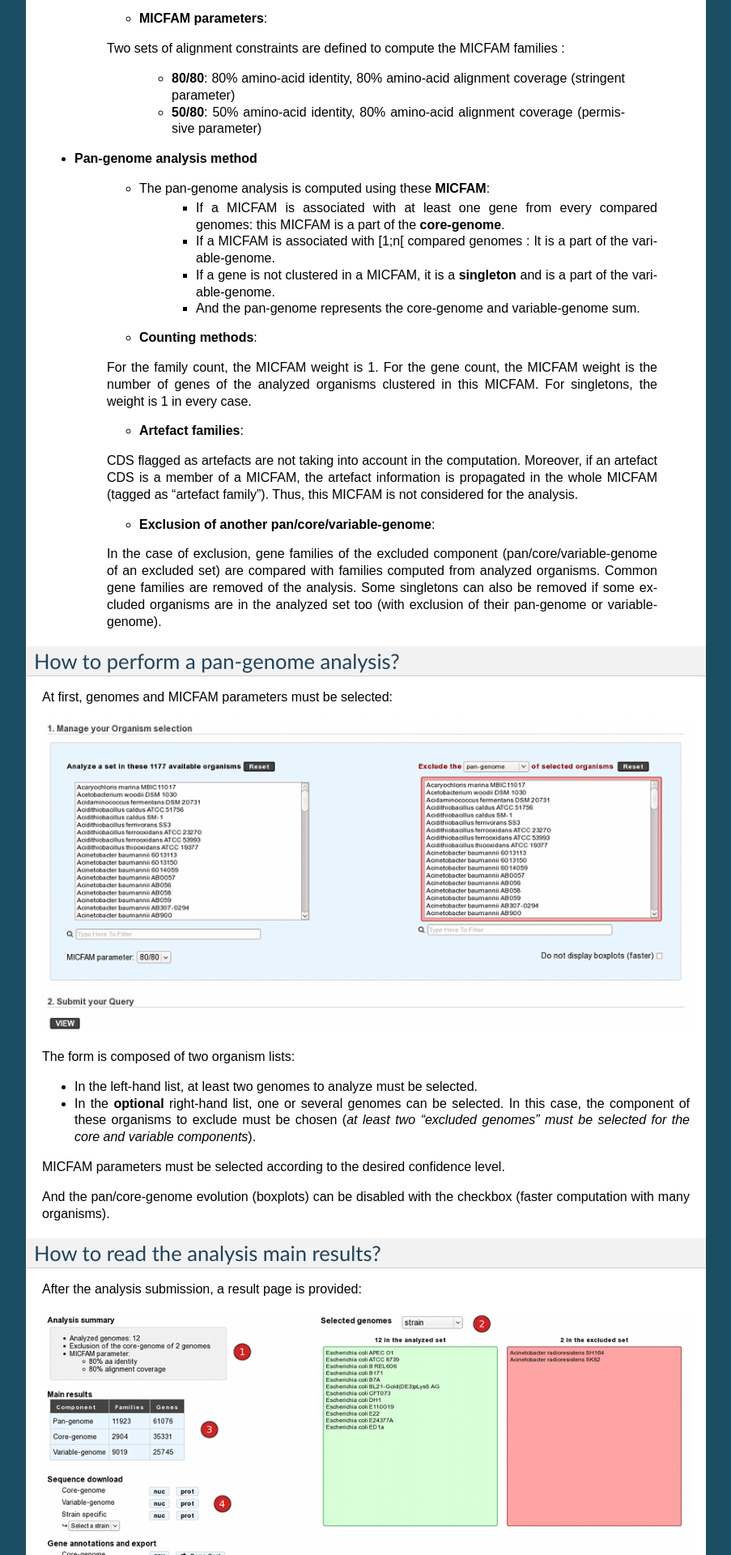
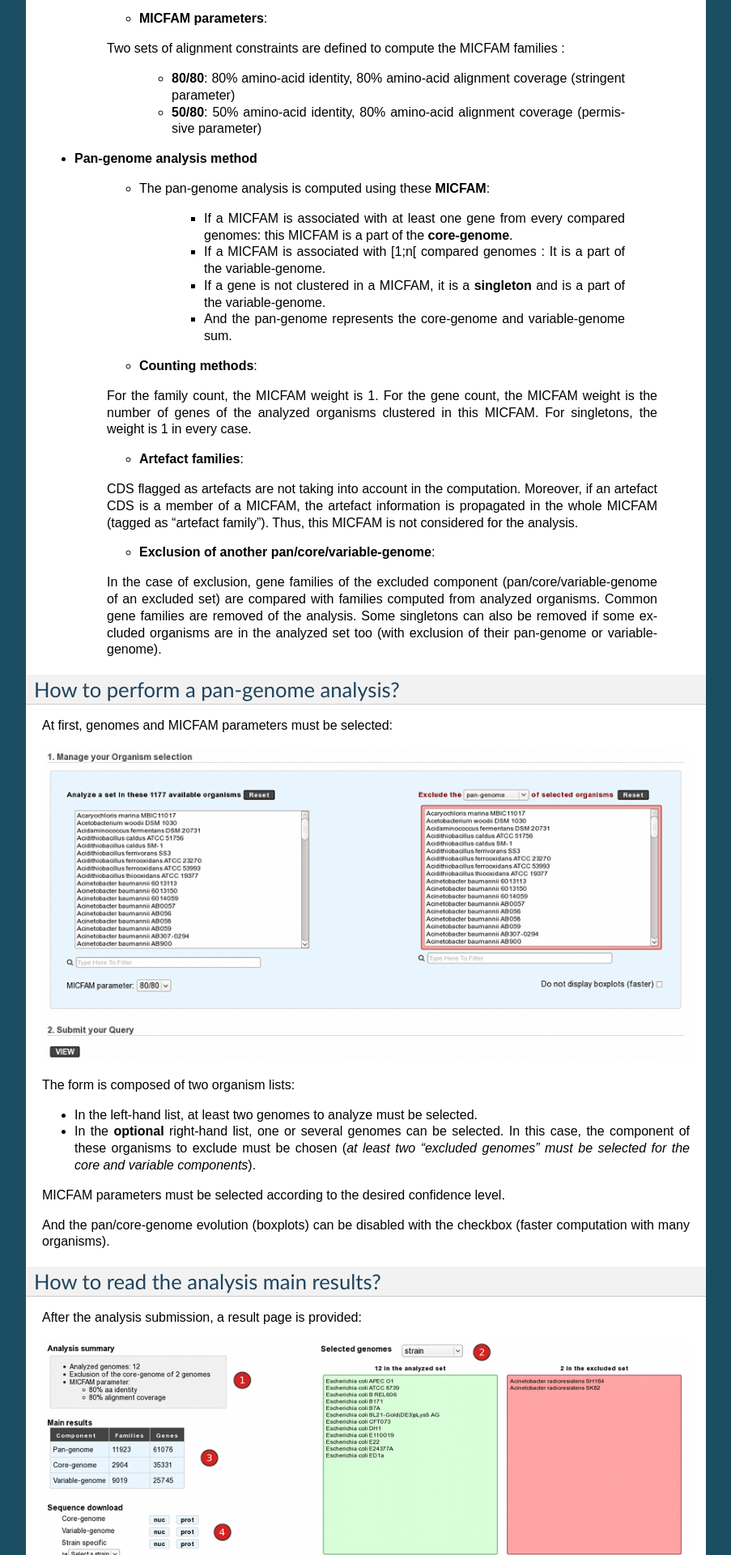
Before and after one commit to labgem/microscope-user-doc, a Sphinx documentation site: the page built from docs/content/compgenomics/pancoreTool.rst, in a window 1280 px wide. Shown: the part 1263-3183 px from the top of the page at 81% size, without its empty margins (198-1101 px from the left). Built offline with Sphinx 7.4.7, drawn with Linux system fonts in a browser that asks for light colours; formulas are drawn with MathJax 3.

Commit message:
Corrections

```diff
--- a/docs/content/compgenomics/pancoreTool.rst
+++ b/docs/content/compgenomics/pancoreTool.rst
@@ -45,6 +45,7 @@
 		Reference: `Miele V, Penel S, Duret L. Ultra-fast sequence clustering from similarity networks with SiLiX. BMC Bioinformatics. 2011 Apr 22;12:116. <http://www.ncbi.nlm.nih.gov/pmc/articles/PMC3095554/>`_
 
 	* **MICFAM parameters**:
+
 	Two sets of alignment constraints are defined to compute the MICFAM families :
 
 		* **80/80**: 80% amino-acid identity, 80% amino-acid alignment coverage (stringent parameter)
@@ -54,20 +55,24 @@
 - **Pan-genome analysis method**
 
 	* The pan-genome analysis is computed using these **MICFAM**:
+
 		* If a MICFAM is associated with at least one gene from every compared genomes: this MICFAM is a part of the **core-genome**.
 		* If a MICFAM is associated with [1;n[ compared genomes : It is a part of the variable-genome.
 		* If a gene is not clustered in a MICFAM, it is a **singleton** and is a part of the variable-genome.
 		* And the pan-genome represents the core-genome and variable-genome sum.
 
 	* **Counting methods**:
+
 	For the family count, the MICFAM weight is 1.
 	For the gene count, the MICFAM weight is the number of genes of the analyzed organisms clustered in this MICFAM.
 	For singletons, the weight is 1 in every case.
 
 	* **Artefact families**:
+
 	CDS flagged as artefacts are not taking into account in the computation. Moreover, if an artefact CDS is a member of a MICFAM, the artefact information is propagated in the whole MICFAM (tagged as "artefact family"). Thus, this MICFAM is not considered for the analysis.
 
 	* **Exclusion of another pan/core/variable-genome**:
+
 	In the case of exclusion, gene families of the excluded component (pan/core/variable-genome of an excluded set) are compared with families computed from analyzed organisms. Common gene families are removed of the analysis. Some singletons can also be removed if some excluded organisms are in the analyzed set too (with exclusion of their pan-genome or variable-genome).
 
 
--- a/docs/content/expdata/NGSProjectEvo.rst
+++ b/docs/content/expdata/NGSProjectEvo.rst
@@ -95,6 +95,7 @@
 **B**. In the right part of the table, **mutations are described according to the displayed characteristics chosen by you and allocated to the clones they belong to**.
 
 	* Whatever the displayed characteristics chosen, you will have access to a full mutation description if you mouseover a mutation: Mutation type | [SNP type] | Nuc. change | [Nuc. change effect] | [Codon change] | [AA change] | [AA change effect] | Numerical score | Fractional score | Sequencing technology | Read type | Source
+
 Fields in brackets are specified for SNP events only.
 
 		* *Mutation type*: ’SNP’, ’insertion’ or ’deletion’.
--- a/docs/content/overview/interface.rst
+++ b/docs/content/overview/interface.rst
@@ -24,12 +24,14 @@
 .. image:: img/img2.png
 
 * **Item #1. Login Interface:**
+
 Fill the *username* and *password* fields as described in the Email sent to you at account creation. After you login, you will have access to all public sequences, as well as private sequences corresponding to your project. Furthermore, you may have annotation rights on certain sequences (if defined in your account parameters).
 
 .. tip:: Considering the account creation: **we will create new accounts only following requests from project leaders**. Please ask your project leader to use his own `Account & Right Management <../userpanel/rightsmanagement.html>`_ interface in order to open your account.
 
 
 * **Item #2. Reference Sequence selection menu:**
+
 From this menu, you can select your Reference Genome/Replicon. Click on the *Change* button to open a popup organism selection interface, select your reference organism, then click on the *Set Selection* button. This action will reload the main webpage with the data corresponding to the Organism you selected as reference.
 
 The popup interface will display all the Organisms for which you have, at least, *Read rights*. This corresponds to Public sequences + Account Restricted sequences.
@@ -40,13 +42,16 @@
 
 
 * **Item #3. Navigation Submenu:**
+
 During your exploration and annotation work, this menu will indicate your position in the MicroScope’s tools tree, offering users an easy way to locate themselves on the platform.
 
 * **Item #4. Text Format functionality:**
+
 This button will export the displayed web page into a text-converted file easily importable into a spreadsheet like Microsoft Excel or OpenOffice Calc.
 Click on the button, save the file to your computer, then load it into your preferred spreadsheet program. This file is dynamically created, so you may have to edit (delete) some of the content in order to keep only the data of interest.
 
 * **Item #5. Help button:**
+
 By clicking on this button, you’ll be redirected to the MicroScope Tutorial. You will get a list of help articles related to the tool you’re using at the moment. In case of no correspondences, you’ll be invited to browse the whole content of the tutorial.
 
 
--- a/docs/content/transcriptomic/rnaseq.rst
+++ b/docs/content/transcriptomic/rnaseq.rst
@@ -150,8 +150,7 @@
 
 Integrative Genomics Browser (IGV) is a third party software that enables the visualization of the coverage of the reference genome by transcripts and to qualitatively compare coverage for various experimental conditions.
 
-First, click on “*Launch IGV*” button : users can use this one from the `RNA-Seq homepage <http://microscope.readthedocs.org/en/latest/content/transcriptomic/rnaseq.html#overview>`_ or from `Read Count <http://microscope.readthedocs.org/en/latest/content/transcriptomic/rnaseq.html#read-count-analysis>`_ and `DESeq Analysis <http://microscope.readthedocs.org/en/latest/content/transcriptomic/rnaseq.html#differential-expression-analysis.
-`_ pages.
+First, click on “*Launch IGV*” button : users can use this one from the `RNA-Seq homepage <http://microscope.readthedocs.org/en/latest/content/transcriptomic/rnaseq.html#overview>`_ or from `Read Count <http://microscope.readthedocs.org/en/latest/content/transcriptomic/rnaseq.html#read-count-analysis>`_ and `DESeq Analysis <http://microscope.readthedocs.org/en/latest/content/transcriptomic/rnaseq.html#differential-expression-analysis>`_ pages.
 
 The first window appears with a lower part already displaying the annotations of the reference genome (see below).
 
```
